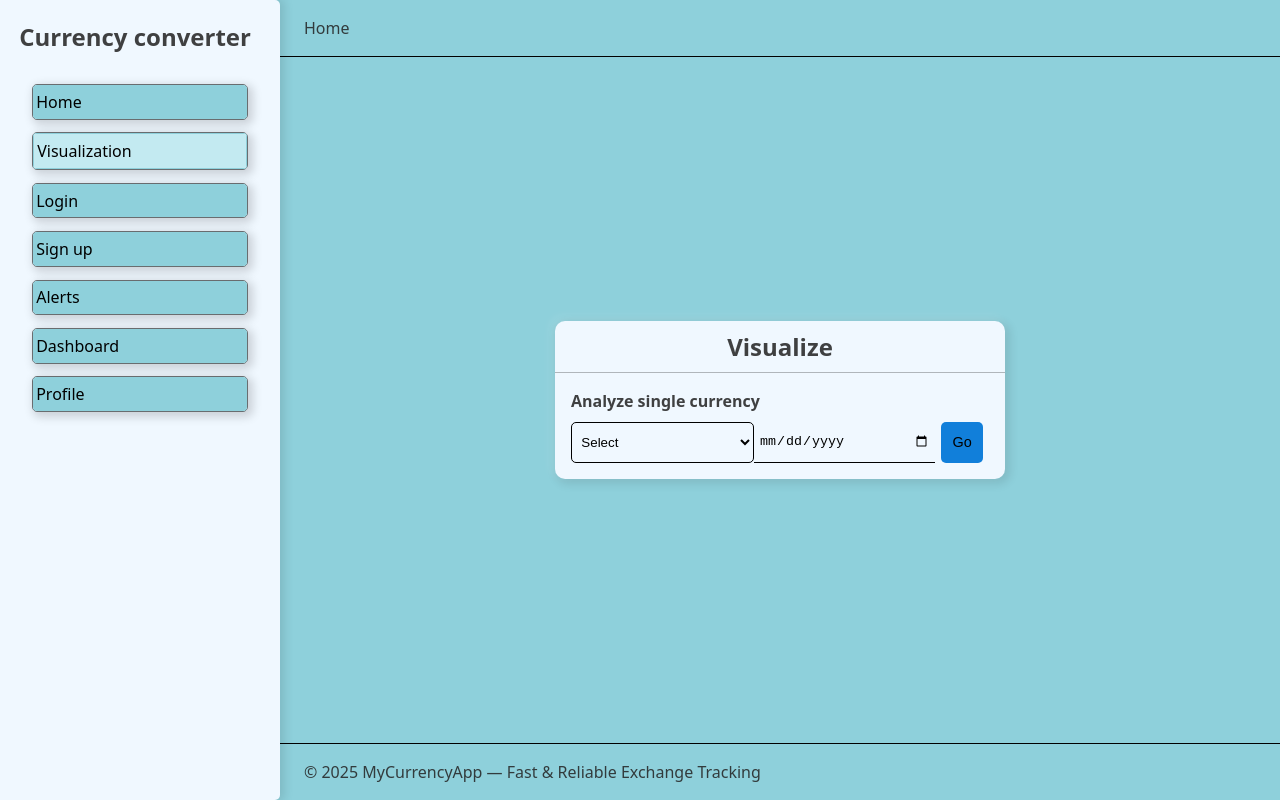
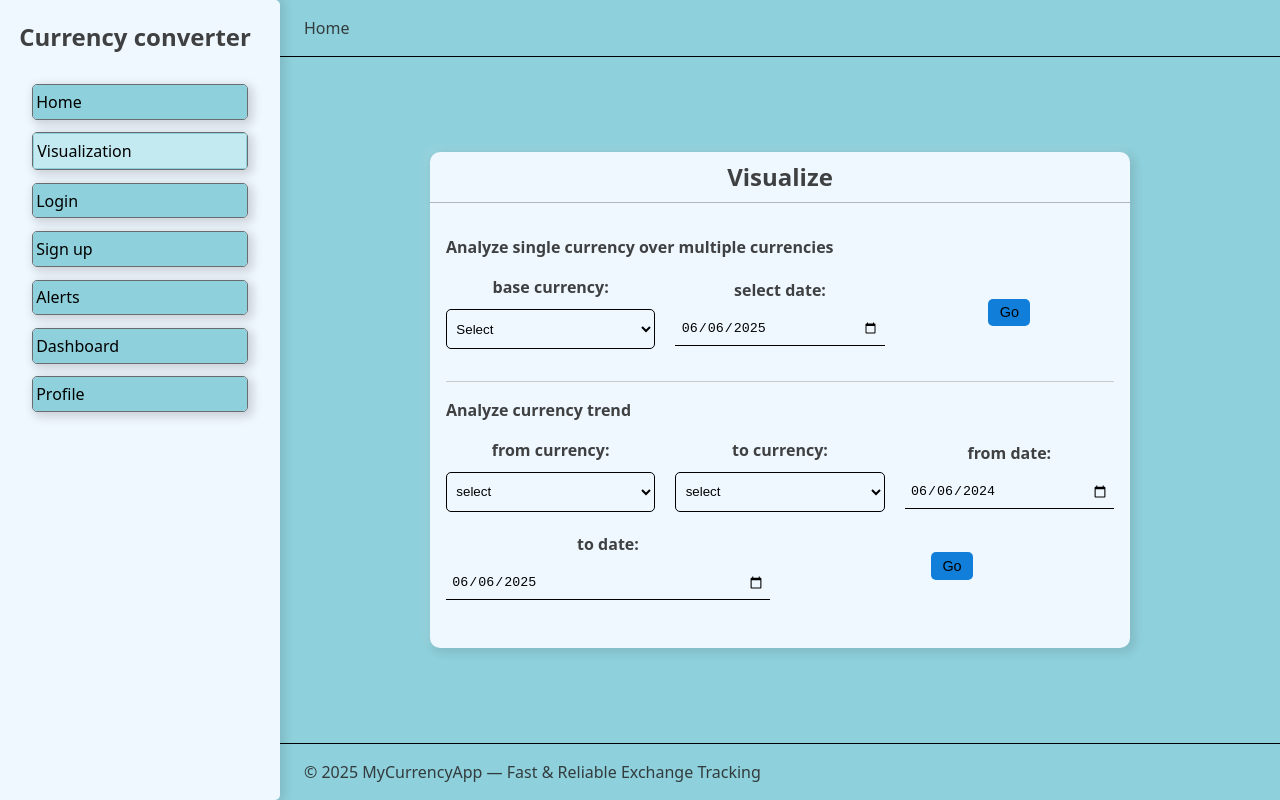
Before and after one commit to Nishant45678/currency-converter-app, a React (Vite) app in the folder frontend/: page /visualization in a window 1280 px wide. Built offline with nearby package versions, Linux system fonts and the light colour scheme.

Commit message:
added visualization

```diff
--- a/frontend/src/views/Visualization/BaseAndDate/index.jsx
+++ b/frontend/src/views/Visualization/BaseAndDate/index.jsx
@@ -3,9 +3,17 @@ import { useNavigate, useSearchParams } from "react-router-dom";
 import axios from "axios";
 import { Card } from "../../../components";
 import "./index.css";
-import * as d3 from "d3";
+import {toast} from "react-toastify"
+
+import { select} from "d3-selection";
+import { zoom } from "d3-zoom";
+import { scaleBand, scaleLinear } from "d3-scale";
+import { axisLeft, axisBottom } from "d3-axis";
+import { max } from "d3-array";
 
 const BaseAndDate = () => {
+  const [message,setMessage] = useState({type:"",text:''})
+  const [isLoading,setLoading]=useState(false)
   const [searchParams] = useSearchParams();
   const currency = searchParams.get("currency");
   const date = searchParams.get("date");
@@ -15,24 +23,41 @@ const BaseAndDate = () => {
 
   useEffect(() => {
     if (!currency) {
+      setMessage({type:'error',text:'Base currency is required for analysis'})
       navigate("/visualization");
       return;
     }
     const fetchData = async () => {
+      setLoading(true)
       try {
         const res = await axios.post(
-          `http://localhost:4000/api/historical/current`,{
+          `/api/historical/current`,{
             currency,
             date
           }
         );
         setData(res.data);
       } catch (error) {
-        console.log(error);
+        setMessage({type:'error',text:error?.response?.data.message})
+      }
+      finally{
+        setLoading(false)
       }
     };
     fetchData();
   }, [currency,date, navigate]);
+
+  useEffect(()=>{
+    if(!message.type) return;
+    else if(message.type === 'error'){
+      toast.error(message.text)
+      setMessage({type:'',text:''})
+    }
+    else if(message.type === 'success'){
+      toast.success(message.text)
+      setMessage({type:'',text:''})
+    }
+  },[message])
 
   const width = 950;
   const height = 400;
@@ -40,19 +65,17 @@ const BaseAndDate = () => {
   useEffect(() => {
     if (!data) return;
     const margin = { top: 40, right: 50, bottom: 20, left: 50 };
-    const tooltip = d3.select("#tooltip");
+    const tooltip = select("#tooltip");
 
     const pairData = Object.entries(data.rates).sort((a, b) => b[1] - a[1]);
 
-    const svg = d3
-      .select(svgRef.current)
+    const svg = select(svgRef.current)
       .attr("id", "svg__base-and-date")
       .attr("viewBox", `0 0 ${width} ${height}`);
 
     svg.selectAll("*").remove();
 
-    const yScale = d3
-      .scaleBand()
+    const yScale = scaleBand()
       .domain(pairData.map((d) => d[0]))
       .range([margin.top, height - margin.bottom])
       .padding(0.2);
@@ -61,18 +84,17 @@ const BaseAndDate = () => {
       .append("g")
       .attr("class", "y-axis")
       .attr("transform", `translate(${margin.left},0)`)
-      .call(d3.axisLeft(yScale));
+      .call(axisLeft(yScale));
 
-    const xScale = d3
-      .scaleLinear()
-      .domain([0, d3.max(Object.values(data.rates))])
+    const xScale = scaleLinear()
+      .domain([0, max(Object.values(data.rates))])
       .range([margin.left, width - margin.right]);
 
     const xAxis = svg
       .append("g")
       .attr("class", "x-axis")
       .attr("transform", `translate(0,${height - margin.bottom})`)
-      .call(d3.axisBottom(xScale));
+      .call(axisBottom(xScale));
 
     svg
       .append("defs")
@@ -145,15 +167,14 @@ const BaseAndDate = () => {
 
     const handleZoom = (e) => {
       const newX = e.transform.rescaleX(xScale);
-      xAxis.call(d3.axisBottom(newX));
+      xAxis.call(axisBottom(newX));
       scatter.selectAll(".bar").attr("width", (d) => newX(d[1]) - newX(0));
       scatter
         .selectAll(".currencyValues")
         .attr("x", (d) => newX(d[1]) - newX(0) + 60);
     };
 
-    const zoom = d3
-      .zoom()
+    const zoomed = zoom()
       .scaleExtent([0.5, 100])
       .extent([
         [margin.left, margin.top],
@@ -161,7 +182,7 @@ const BaseAndDate = () => {
       ])
       .on("zoom", handleZoom);
 
-    svg.call(zoom);
+    svg.call(zoomed);
 
     return () => {
       svg.on(".zoom", null);
--- a/frontend/src/views/Visualization/index.css
+++ b/frontend/src/views/Visualization/index.css
@@ -1,3 +1,26 @@
-.visualize__base-and-date-wrapper{
+.visualize__base-and-date-wrapper
+{
   display: flex;
+  flex-wrap: wrap;
+  gap: 20px;
 }
+.visualize__base-and-date-wrapper>div
+{
+  display: flex;
+  flex: 1 1 200px;
+  flex-direction: column;
+  justify-content: center;
+  align-items: center;
+}
+
+.visualization__section {
+  margin-bottom: 1em;
+  padding: 1rem 0;
+}
+.visualization__section h4{
+  margin-bottom: 1rem;
+  font-size: 1rem ;
+}
+.visualization__section:not(:first-child){
+  border-top: 1px solid #ccc;
+}
--- a/frontend/src/views/Visualization/index.jsx
+++ b/frontend/src/views/Visualization/index.jsx
@@ -4,41 +4,67 @@ import useUtil from "../../stores/useUtil.js";
 import "./index.css";
 import { useNavigate } from "react-router-dom";
 const Visualization = () => {
+  const today = new Date();
+  const oneYearAgo = new Date();
+  oneYearAgo.setFullYear(today.getFullYear() - 1);
   const navigate = useNavigate();
   const currencies = useUtil((state) => state.currencies);
-  const [currency, setCurrency] = useState({
-    base: "",
-    date: new Date(),
+  const [baseAndDate, setBaseAndDate] = useState({
+    base: "USD",
+    date: today.toISOString().split("T")[0],
   });
-  const handleChange = (e) => {
+  const [trendData, setTrendDate] = useState({
+    fromCurrency: "USD",
+    toCurrency: "INR",
+    fromDate: oneYearAgo.toISOString().split("T")[0],
+    toDate: today.toISOString().split("T")[0],
+  });
+  const handleCurrentChange = (e) => {
     const { name, value } = e.target;
-    setCurrency((pre) => ({
+    setBaseAndDate((pre) => ({
+      ...pre,
+      [name]: value,
+    }));
+  };
+  const handleTrendChange = (e) => {
+    const { name, value } = e.target;
+    setTrendDate((pre) => ({
       ...pre,
       [name]: value,
     }));
   };
 
-  const linkTObase = () => {
-    if (currency.base)
+  const linkToCurrent = () => {
+    if (baseAndDate.base)
       navigate(
-        `/visualization/current?currency=${currency.base}&date=${
-          new Date(currency.date).toISOString().split("T")[0]
+        `/visualization/current?currency=${baseAndDate.base}&date=${
+          new Date(baseAndDate.date).toISOString().split("T")[0]
         }`
+      );
+  };
+  const linkToTrend = () => {
+    if (baseAndDate.base)
+      navigate(
+        `/visualization/trend?base=${trendData.fromCurrency}&symbol=${
+          trendData.toCurrency
+        }&fromDate=${
+          new Date(trendData.fromDate).toISOString().split("T")[0]
+        }&toDate=${new Date(trendData.toDate).toISOString().split("T")[0]}`
       );
   };
   return (
     <form className="form__wrapper">
-      <Card title="Visualize">
+      <Card maxWidth={700} title="Visualize">
+        <div className="visualization__section">
+          <h4>Analyze single currency over multiple currencies</h4>
+          <div className="visualize__base-and-date-wrapper">
             <div>
-          <label htmlFor="visualize__base-and-date">
-            Analyze single currency
-          </label>
-          <div className="visualize__base-and-date-wrapper">
+              <label htmlFor="visualize__base-and-date">base currency:</label>
               <select
                 name="base"
                 id="visualize__base-and-date"
-              value={currency.base}
-              onChange={handleChange}
+                value={baseAndDate.base}
+                onChange={handleCurrentChange}
               >
                 <option value="">Select</option>
                 {currencies
@@ -49,11 +75,91 @@ const Visualization = () => {
                     ))
                   : null}
               </select>
-            <input type="date" name="date" id="date" onChange={handleChange} />
-            <button type="button" onClick={linkTObase}>
-              {" "}
-              Go{" "}
+            </div>
+            <div>
+              <label htmlFor="date">select date:</label>
+              <input
+                type="date"
+                name="date"
+                value={baseAndDate.date}
+                id="date"
+                onChange={handleCurrentChange}
+              />
+            </div>
+            <div>
+              <button type="button" onClick={linkToCurrent}>
+                Go
               </button>
+            </div>
+          </div>
+        </div>
+        <div className="visualization__section">
+          <h4>Analyze currency trend </h4>
+          <div className="visualize__base-and-date-wrapper">
+            <div>
+              <label htmlFor="fromCurrency">from currency:</label>
+              <select
+                name="fromCurrency"
+                id="fromCurrency"
+                value={trendData.fromCurrency}
+                onChange={handleTrendChange}
+              >
+                <option value="">select</option>
+                {currencies
+                  ? Object.keys(currencies).map((i) => (
+                      <option key={i} value={i}>
+                        {i}
+                      </option>
+                    ))
+                  : null}
+              </select>
+            </div>
+
+            <div>
+              <label htmlFor="toCurrency">to currency:</label>
+              <select
+                name="toCurrency"
+                id="toCurrency"
+                value={trendData.toCurrency}
+                onChange={handleTrendChange}
+              >
+                <option value="">select</option>
+                {currencies
+                  ? Object.keys(currencies).map((i) => (
+                      <option key={i} value={i}>
+                        {i}
+                      </option>
+                    ))
+                  : null}
+              </select>
+            </div>
+
+            <div>
+              <label htmlFor="fromDate">from date:</label>
+              <input
+                type="date"
+                name="fromDate"
+                id="fromDate"
+                value={trendData.fromDate}
+                onChange={handleTrendChange}
+              />
+            </div>
+            <div>
+              <label htmlFor="toDate">to date:</label>
+              <input
+                type="date"
+                name="toDate"
+                id="toDate"
+                value={trendData.toDate}
+                onChange={handleTrendChange}
+              />
+            </div>
+
+            <div>
+              <button type="button" onClick={linkToTrend}>
+                Go
+              </button>
+            </div>
           </div>
         </div>
       </Card>
```
Also changed, not shown: frontend/src/views/Visualization/TrendData/index.jsx (added, +186 -0 lines). Lines whose indentation alone changed are shown as unchanged.
